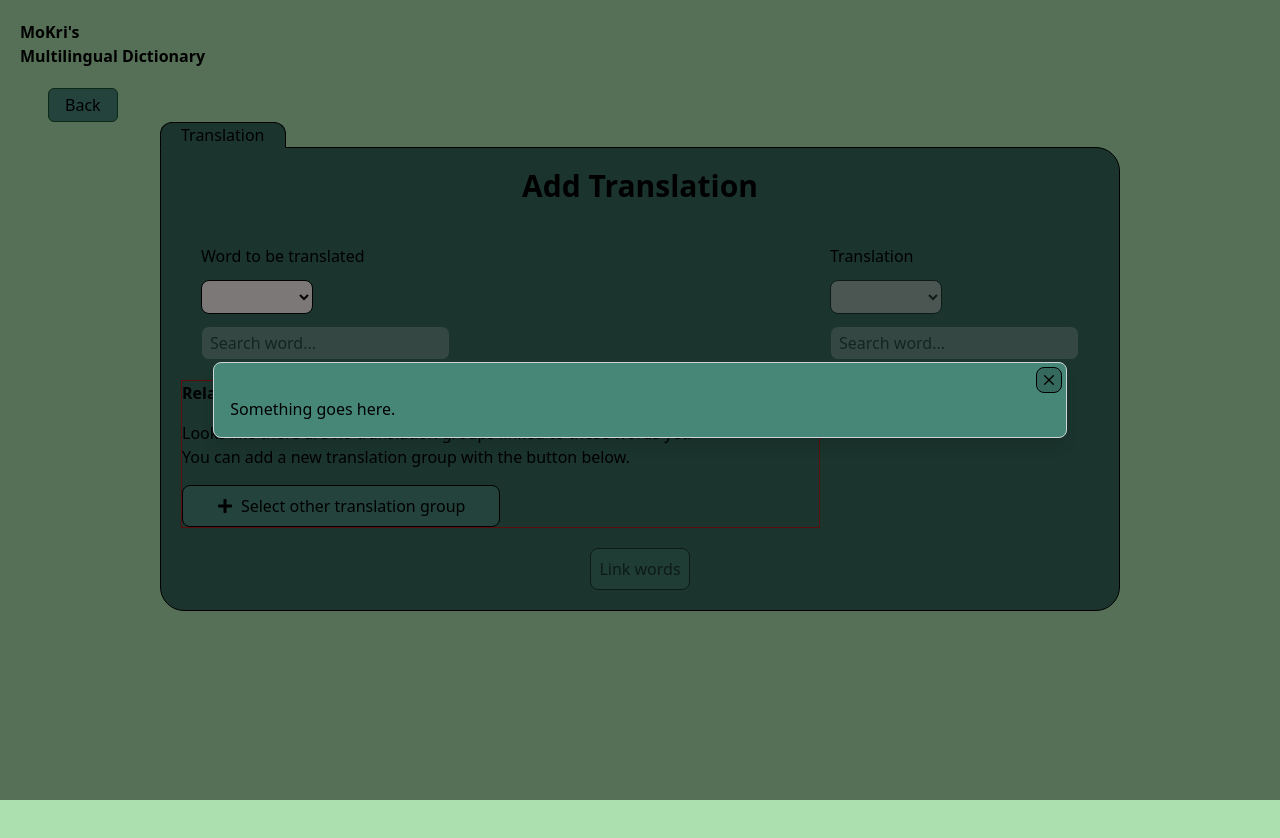
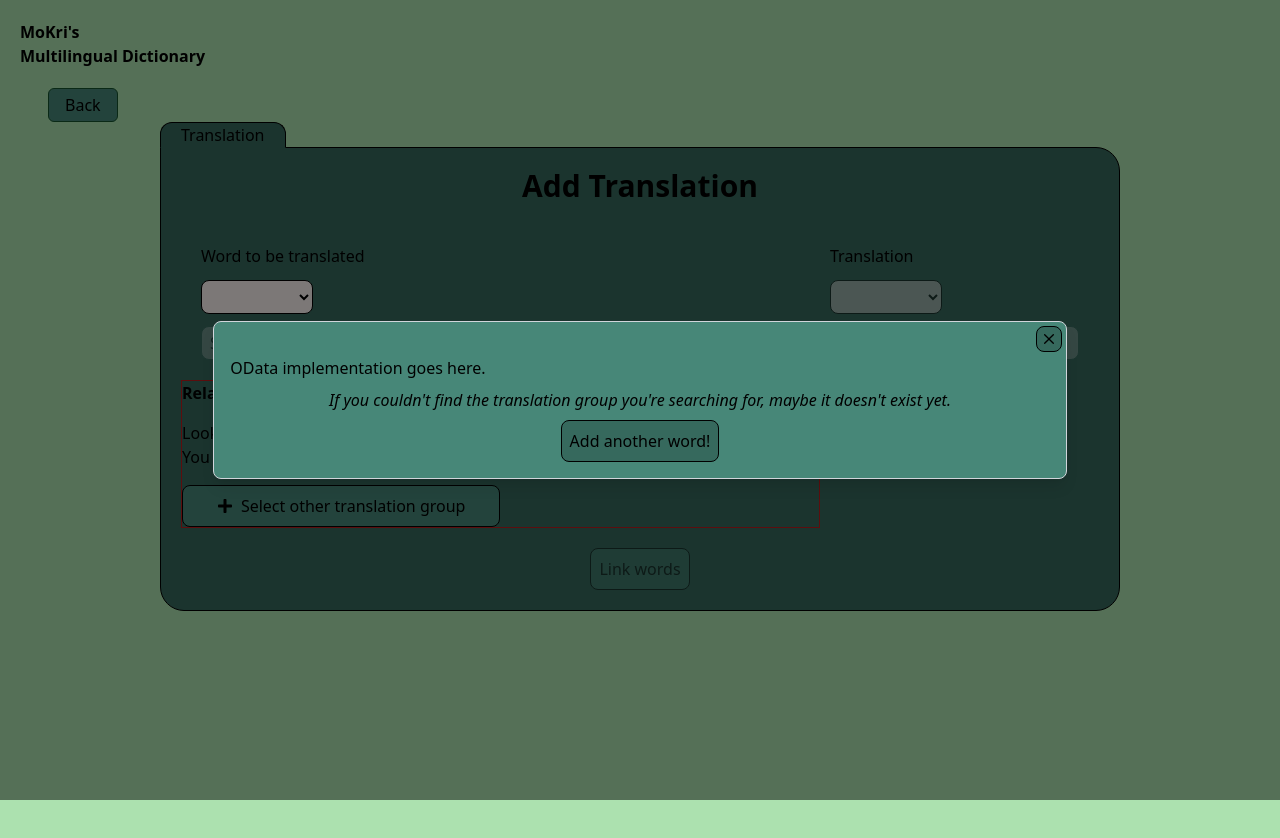
Before and after one commit to MoKrisz/MoKri-s-Multilingual-Dictionary-React-FE, a React (Vite) app: page /menu/translation in a window 1280 px wide. Both pictures are taken after a click on the button "Select other translation group". Shown: the top 838 px of the page. Built offline with nearby package versions, Linux system fonts and the light colour scheme.

Commit message:
feat: extend TranslationGroupPickerModal to support adding new translation groups

```diff
--- a/src/features/TranslationGroups/components/TranslationGroupPickerModal.tsx
+++ b/src/features/TranslationGroups/components/TranslationGroupPickerModal.tsx
@@ -1,4 +1,7 @@
+import { useState } from "react";
+import Button from "../../../components/Button";
 import Modal from "../../../components/Modal";
+import TranslationGroupForm from "./TranslationGroupForm";
 
 interface TranslationGroupPickerModal {
   isOpen: boolean;
@@ -9,9 +12,48 @@ const TranslationGroupPickerModal: React.FC<TranslationGroupPickerModal> = ({
   isOpen,
   onClose,
 }) => {
+  const [isCreationView, setIsCreationView] = useState(false);
+
+  let modalBody: React.ReactNode;
+
+  if (isCreationView) {
+    modalBody = (
+      <>
+        <Button
+          onClick={() => {
+            setIsCreationView(false);
+          }}
+        >
+          Back
+        </Button>
+        <TranslationGroupForm />
+      </>
+    );
+  } else {
+    modalBody = (
+      <>
+        OData implementation goes here.
+        <div className="justify-items-center">
+          <p className="p-2 italic">
+            If you couldn't find the translation group you're searching for,
+            maybe it doesn't exist yet.
+          </p>
+          <Button
+            onClick={() => {
+              setIsCreationView(true);
+            }}
+            extraStyle="bg-lincolngreendarker"
+          >
+            Add another word!
+          </Button>
+        </div>
+      </>
+    );
+  }
+
   return (
     <Modal isOpen={isOpen} onClose={onClose}>
-      Something goes here.
+      {modalBody}
     </Modal>
   );
 };
```
